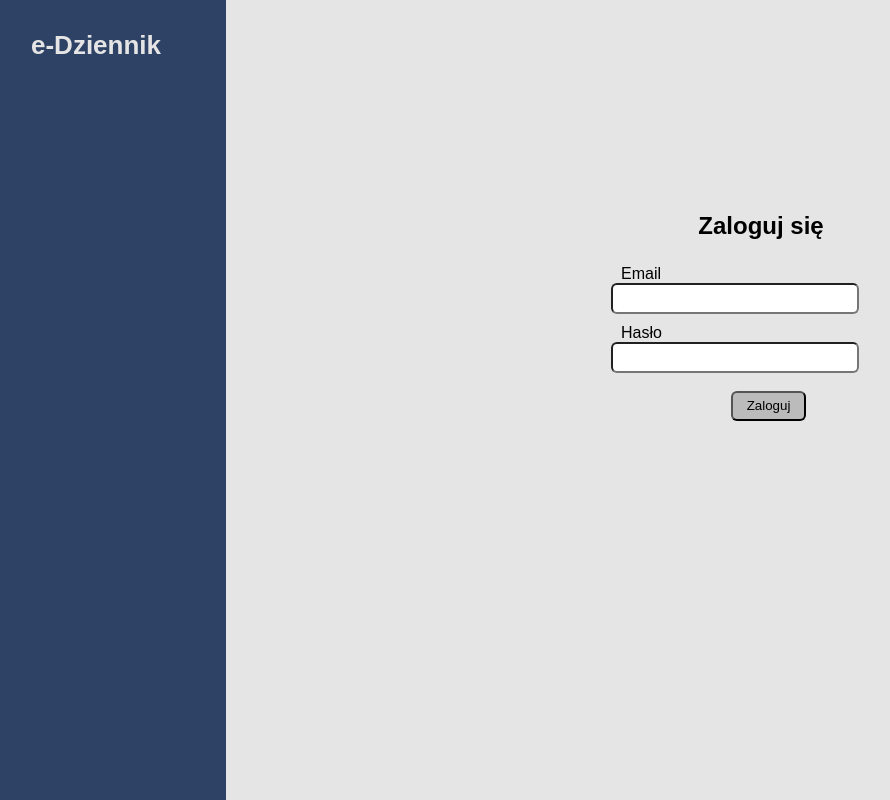
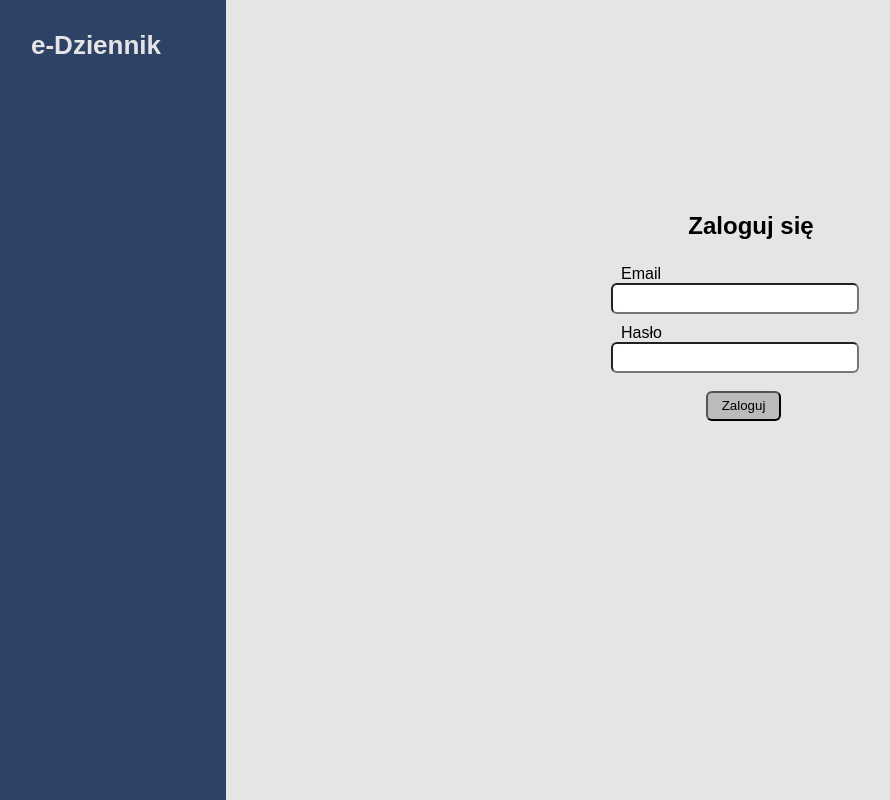
Before and after one commit to JOOHNYS/ZIWG_project, a React (Vite) app in the folder e-dziennik/: page /login in a window 1280 px wide. Shown: the top 800 px of the page, without its empty margins (34-924 px from the left). Built offline with nearby package versions, Linux system fonts and the light colour scheme.

Commit message:
some changes with login (visual and href)

```diff
--- a/e-dziennik/src/App.css
+++ b/e-dziennik/src/App.css
@@ -127,7 +127,7 @@ margin: 15% 50%;
 }
 .login-title{
 text-align: center;
-padding-left: 60px;;
+padding-left: 40px;;
 }
 .login-input{
   padding: 5px;
@@ -151,7 +151,7 @@ button:hover{
   background-color: #898989;
 }
 .centre-button{
-  left: 50%;
+  left: 40%;
   top: 50%;
   margin-top: 13px;
   position: relative;
--- a/e-dziennik/src/Layouts/Sidebar_teacher.jsx
+++ b/e-dziennik/src/Layouts/Sidebar_teacher.jsx
@@ -1,5 +1,6 @@
 import React from 'react'
 import {BsHouse, BsMortarboard, BsPeople, BsCalendar3, BsBoxArrowLeft } from 'react-icons/bs'
+import Login from '../Login'
 
 function Sidebar_teacher() {
   return (
@@ -33,8 +34,8 @@ function Sidebar_teacher() {
             </li>
         </ul>
         <div className='sidebar-list-item sidebar-logout'>
-        <a href=''>
-            <BsBoxArrowLeft className='icon'/> Wyloguj
+        <a href='../Login'>
+            <BsBoxArrowLeft className='icon' /> Wyloguj
         </a>
         </div>
     </aside>
--- a/e-dziennik/src/main.jsx
+++ b/e-dziennik/src/main.jsx
@@ -8,7 +8,6 @@ import Dashboard from './Dashboard.jsx'
 ReactDOM.createRoot(document.getElementById('root')).render(
   <React.StrictMode>
     <App />
-
     <Login />
     <Dashboard />
   </React.StrictMode>,
```
